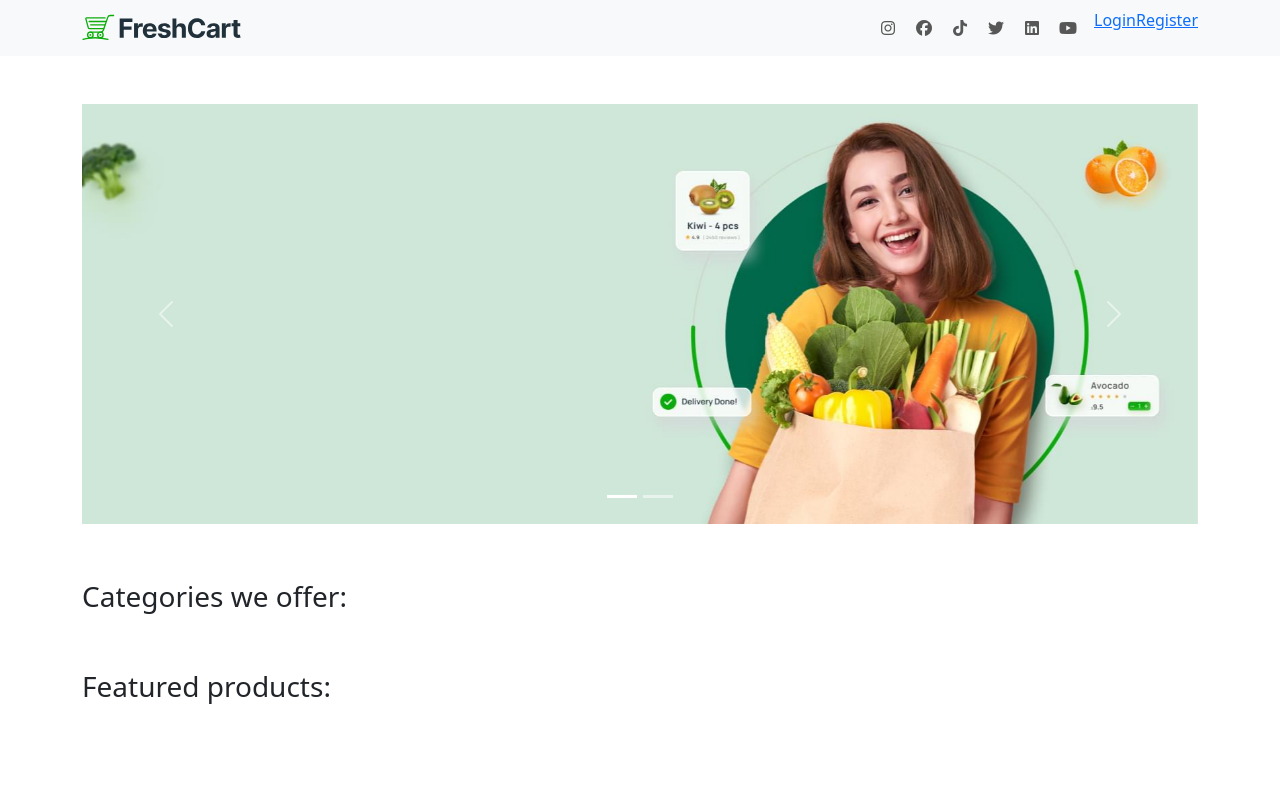
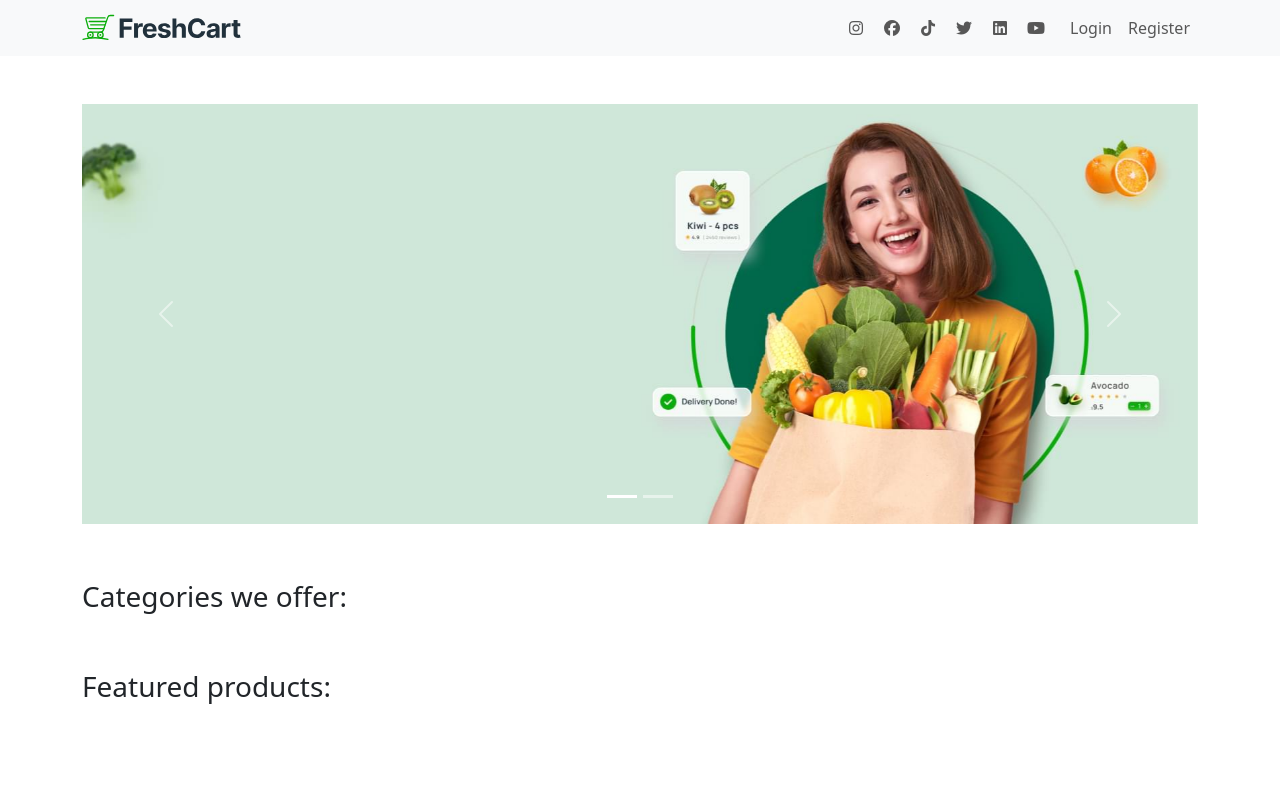
Before and after one commit to MathlaALw/OrderManagmentSystem-React, a React (Vite) app: page / in a window 1280 px wide. Shown: the top 800 px of the page. Built offline with nearby package versions, Linux system fonts and the light colour scheme.

Commit message:
Add nav-link class to Login and Register links in Header component for consistent styling

```diff
--- a/src/components/Header/Header.jsx
+++ b/src/components/Header/Header.jsx
@@ -31,10 +31,10 @@ function Header() {
             <Nav />
 
             <div className="navbar-nav">
-              <Link  to="/Login">
+              <Link className="nav-link" to="/Login">
                 Login
               </Link>
-              <Link to="/Register">
+              <Link className="nav-link" to="/Register">
                 Register
               </Link>
             </div>
```
